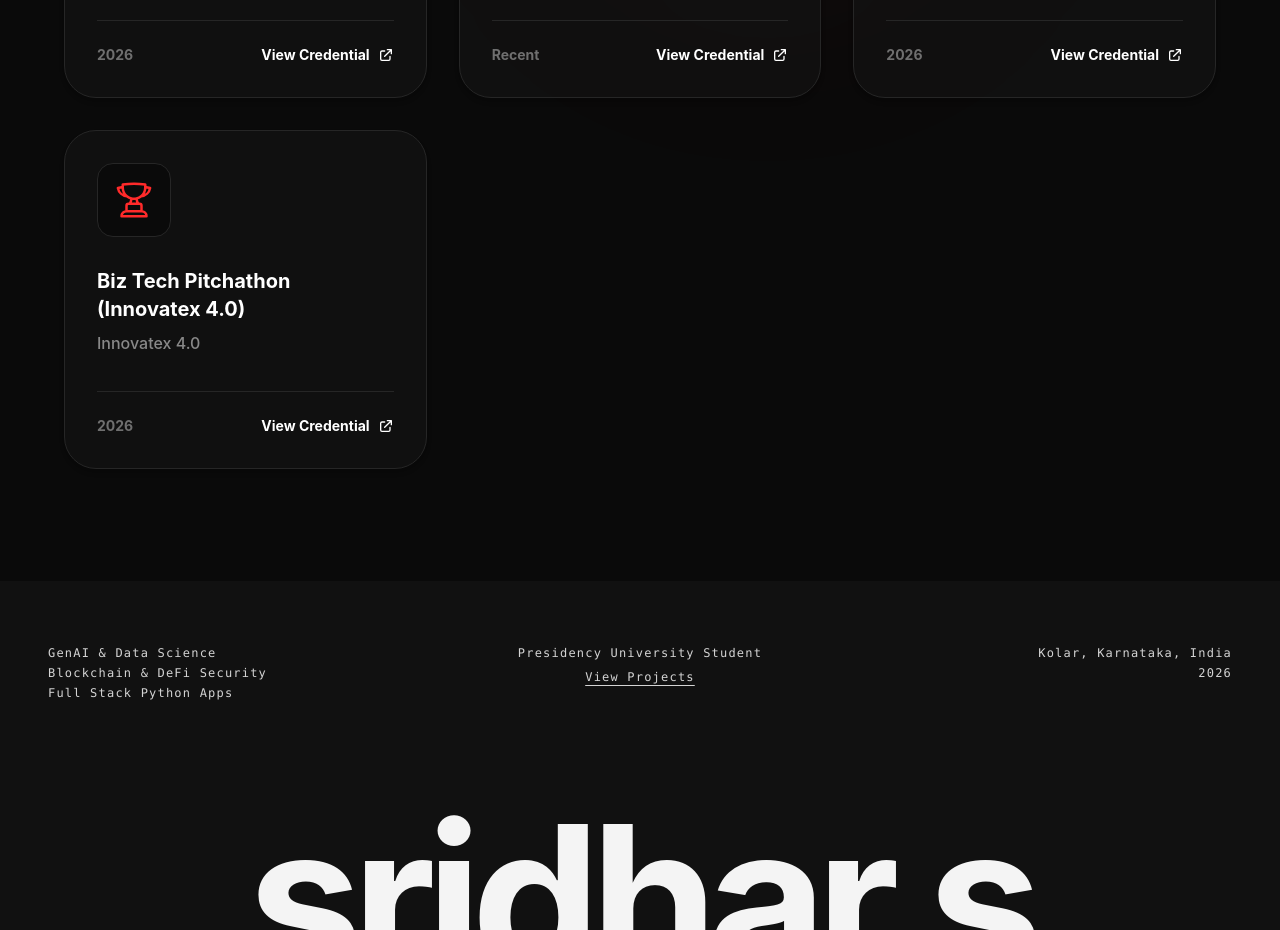
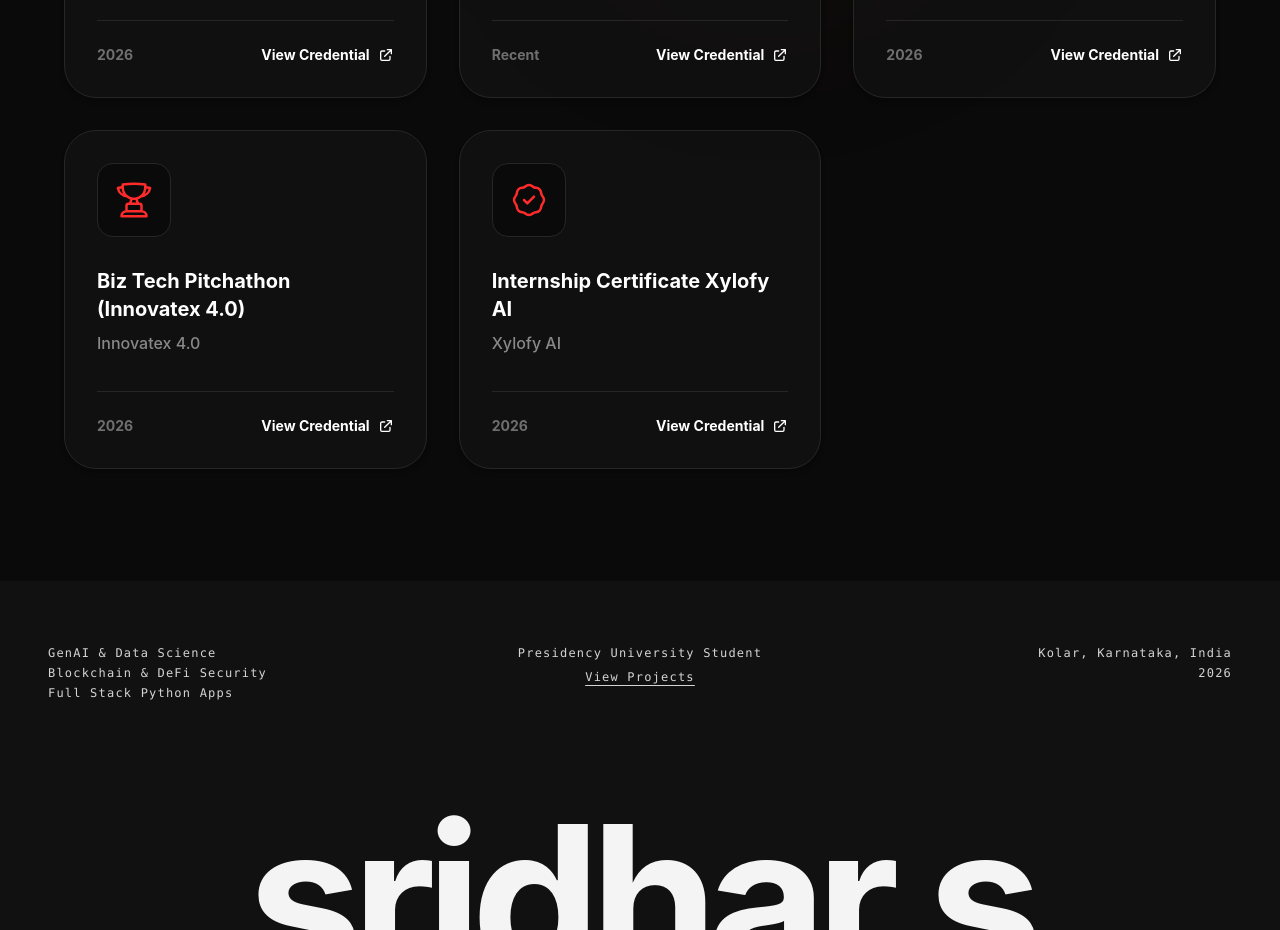
Before and after one commit to Sridhar636146591/myself, a React (Vite) app: page /certifications in a window 1280 px wide. Shown: the part 1800-2730 px from the top of the page. Built offline with nearby package versions, Linux system fonts and the light colour scheme.

Commit message:
Feat: Add Xylofy AI internship certificate to portfolio

```diff
--- a/src/components/AllCertificationsPage.jsx
+++ b/src/components/AllCertificationsPage.jsx
@@ -144,6 +144,17 @@ const AllCertificationsPage = () => {
           <path strokeLinecap="round" strokeLinejoin="round" strokeWidth="1.5" d="M16.5 18.75h-9m9 0a3 3 0 013 3h-15a3 3 0 013-3m9 0v-3.375c0-.621-.503-1.125-1.125-1.125h-.871M7.5 18.75v-3.375c0-.621.504-1.125 1.125-1.125h.872m5.007 0H9.497m5.007 0a7.454 7.454 0 01-.982-3.172M9.497 14.25a7.454 7.454 0 00.981-3.172M5.25 4.236c-.982.143-1.954.317-2.916.52A6.003 6.003 0 007.73 9.728M5.25 4.236V4.5c0 2.108.966 3.99 2.48 5.228M5.25 4.236V2.721C7.456 2.41 9.71 2.25 12 2.25c2.291 0 4.545.16 6.75.47v1.516M7.73 9.728a6.726 6.726 0 002.748 1.35m8.272-6.842V4.5c0 2.108-.966 3.99-2.48 5.228m2.48-5.492a46.32 46.32 0 012.916.52 6.003 6.003 0 01-5.395 4.972m0 0a6.726 6.726 0 01-2.749 1.35m0 0a6.772 6.772 0 01-3.044 0" />
         </svg>
       )
+    },
+    {
+      title: "Internship Certificate Xylofy AI",
+      issuer: "Xylofy AI",
+      date: "2026",
+      credentialUrl: "/certificates/intenship XYlofy AI Certificate.pdf",
+      icon: (
+        <svg className="w-10 h-10 text-[#ff2a2a]" fill="none" stroke="currentColor" viewBox="0 0 24 24">
+          <path strokeLinecap="round" strokeLinejoin="round" strokeWidth="1.5" d="M9 12l2 2 4-4M7.835 4.697a3.42 3.42 0 001.946-.806 3.42 3.42 0 014.438 0 3.42 3.42 0 001.946.806 3.42 3.42 0 013.138 3.138 3.42 3.42 0 00.806 1.946 3.42 3.42 0 010 4.438 3.42 3.42 0 00-.806 1.946 3.42 3.42 0 01-3.138 3.138 3.42 3.42 0 00-1.946.806 3.42 3.42 0 01-4.438 0 3.42 3.42 0 00-1.946-.806 3.42 3.42 0 01-3.138-3.138 3.42 3.42 0 00-.806-1.946 3.42 3.42 0 010-4.438 3.42 3.42 0 00.806-1.946 3.42 3.42 0 013.138-3.138z" />
+        </svg>
+      )
     }
   ];
 
--- a/src/components/Certifications.jsx
+++ b/src/components/Certifications.jsx
@@ -112,6 +112,17 @@ const Certifications = () => {
           <path strokeLinecap="round" strokeLinejoin="round" strokeWidth="1.5" d="M16.5 18.75h-9m9 0a3 3 0 013 3h-15a3 3 0 013-3m9 0v-3.375c0-.621-.503-1.125-1.125-1.125h-.871M7.5 18.75v-3.375c0-.621.504-1.125 1.125-1.125h.872m5.007 0H9.497m5.007 0a7.454 7.454 0 01-.982-3.172M9.497 14.25a7.454 7.454 0 00.981-3.172M5.25 4.236c-.982.143-1.954.317-2.916.52A6.003 6.003 0 007.73 9.728M5.25 4.236V4.5c0 2.108.966 3.99 2.48 5.228M5.25 4.236V2.721C7.456 2.41 9.71 2.25 12 2.25c2.291 0 4.545.16 6.75.47v1.516M7.73 9.728a6.726 6.726 0 002.748 1.35m8.272-6.842V4.5c0 2.108-.966 3.99-2.48 5.228m2.48-5.492a46.32 46.32 0 012.916.52 6.003 6.003 0 01-5.395 4.972m0 0a6.726 6.726 0 01-2.749 1.35m0 0a6.772 6.772 0 01-3.044 0" />
         </svg>
       )
+    },
+    {
+      title: "Internship Certificate Xylofy AI",
+      issuer: "Xylofy AI",
+      date: "2026",
+      credentialUrl: "/certificates/intenship XYlofy AI Certificate.pdf",
+      icon: (
+        <svg className="w-10 h-10 text-[#ff2a2a]" fill="none" stroke="currentColor" viewBox="0 0 24 24">
+          <path strokeLinecap="round" strokeLinejoin="round" strokeWidth="1.5" d="M9 12l2 2 4-4M7.835 4.697a3.42 3.42 0 001.946-.806 3.42 3.42 0 014.438 0 3.42 3.42 0 001.946.806 3.42 3.42 0 013.138 3.138 3.42 3.42 0 00.806 1.946 3.42 3.42 0 010 4.438 3.42 3.42 0 00-.806 1.946 3.42 3.42 0 01-3.138 3.138 3.42 3.42 0 00-1.946.806 3.42 3.42 0 01-4.438 0 3.42 3.42 0 00-1.946-.806 3.42 3.42 0 01-3.138-3.138 3.42 3.42 0 00-.806-1.946 3.42 3.42 0 010-4.438 3.42 3.42 0 00.806-1.946 3.42 3.42 0 013.138-3.138z" />
+        </svg>
+      )
     }
   ];
 
```
Also changed, not shown: 1 other file (tests, documents, lock files or other folders).
